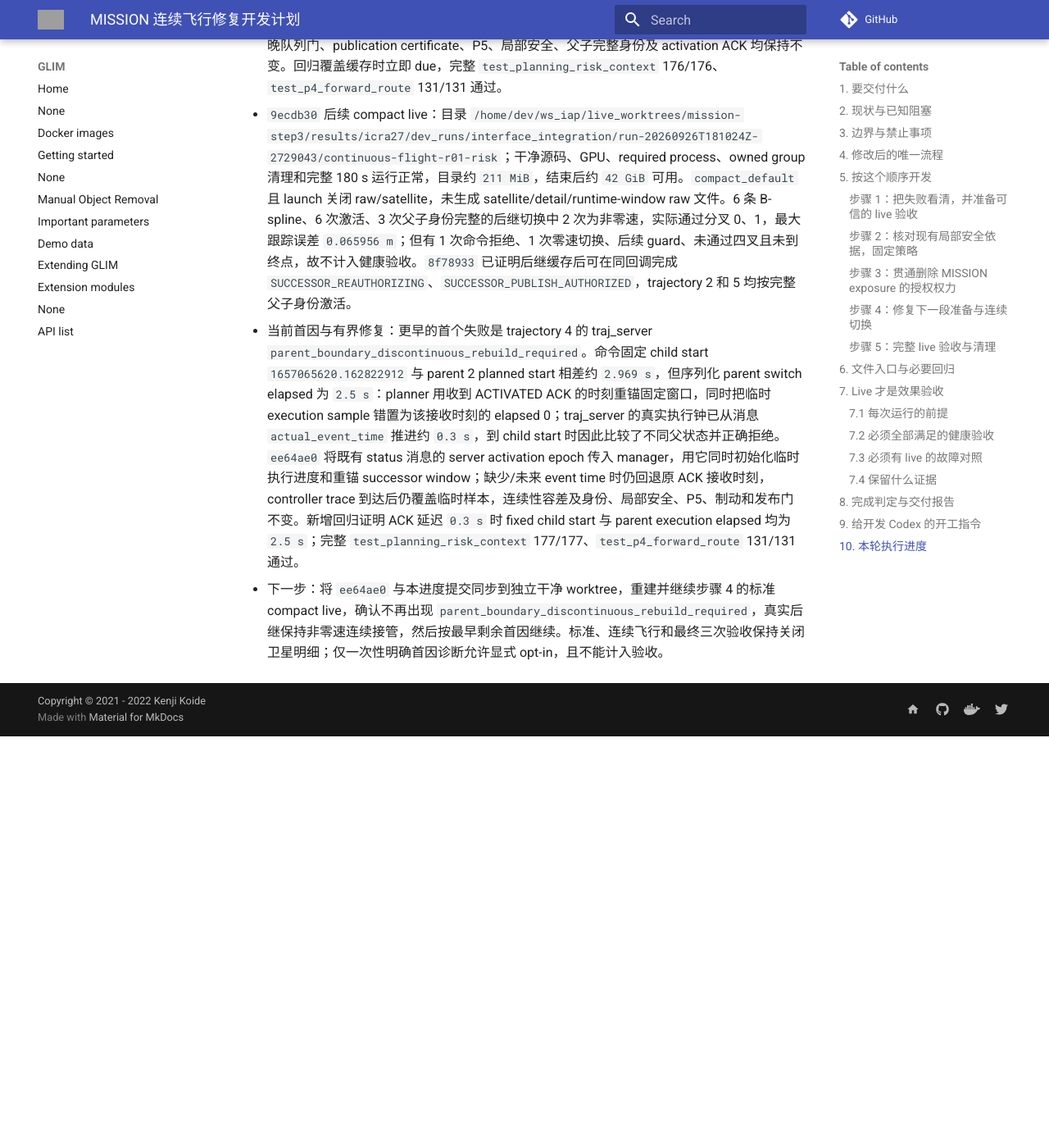
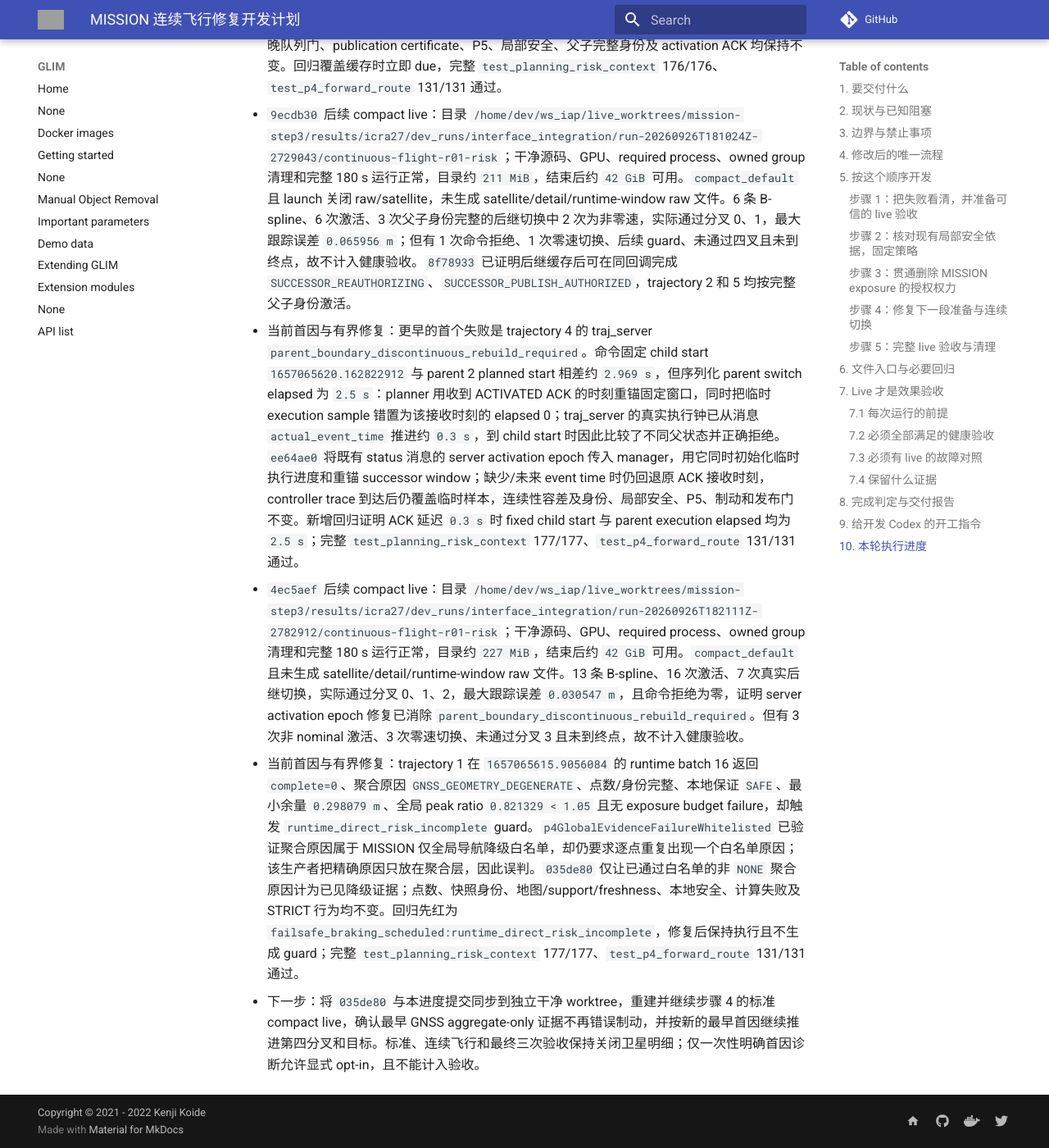
Before and after one commit to Printeger/iap, an MkDocs documentation site: the page built from docs/icra27/MISSION_CONTINUOUS_FLIGHT_IMPLEMENTATION_PLAN.md, in a window 1280 px wide and 1400 px high, scrolled down 26690 px. Shown: the whole window at 82% size. Built offline with MkDocs 1.6.1 and Material for MkDocs 9.7.7, drawn with Linux system fonts in a browser that asks for light colours; nearby versions of some CDN libraries; comment, search, counter and statistics services are not loaded; before the commit the page ends 27588 px from its top, so only the background shows below that; grey boxes are pictures that could not be loaded.

Commit message:
docs(icra27): record aggregate GNSS runtime fix

```diff
--- a/docs/icra27/MISSION_CONTINUOUS_FLIGHT_IMPLEMENTATION_PLAN.md
+++ b/docs/icra27/MISSION_CONTINUOUS_FLIGHT_IMPLEMENTATION_PLAN.md
@@ -255,7 +255,7 @@ symlink、非 tracked 且无进程占用后才能按精确路径删除。遵守
 
 ## 10. 本轮执行进度
 
-- 提交：步骤 1 为 `83fddbc`、`9f27a05`、`f6761b8`、`784d3d3`、`a4a35e9`、`30426ac`、`ffc118b`；步骤 2 为 `a751d5f`、`641b3ad`；步骤 3 为 `93bd62c`；步骤 4 当前到 `ee64ae0`（完整因果提交链见下述逐次 live 记录）；磁盘与证据策略为 `64f6764`、`b772ed9`（均基于计划提交 `e675443`）。用户历史文件 `docs/whatsnext.md` 保持未跟踪、未修改。
+- 提交：步骤 1 为 `83fddbc`、`9f27a05`、`f6761b8`、`784d3d3`、`a4a35e9`、`30426ac`、`ffc118b`；步骤 2 为 `a751d5f`、`641b3ad`；步骤 3 为 `93bd62c`；步骤 4 当前到 `035de80`（完整因果提交链见下述逐次 live 记录）；磁盘与证据策略为 `64f6764`、`b772ed9`（均基于计划提交 `e675443`）。用户历史文件 `docs/whatsnext.md` 保持未跟踪、未修改。
 - 完成项：步骤 1 已补全 optimizer/refinement/manager/FSM 首因，continuous-flight analyzer 已拒绝 guard 伪后继、身份或父子链不符、零速切换、命令断流、required process 提前退出、短程停车、终点悬停不足和未由 odom 穿越四叉。步骤 2 已确认生产路径统一复用 `LocalMotionAssurance`/`LocalClearanceEvaluator` 且必要输入缺失时 fail closed；森林配置仍为 tracking `0.15 m`、safety margin `0.20 m`、surface `0.02 m`、`uncalibrated_default_v1`，故后续证据只适用于仿真/开发，不能冒充部署标定。步骤 3 已移除 MISSION exposure 的独立拒绝/制动权并保留真实风险诊断和排序；STRICT、局部净空、support/freshness、身份、动力学与制动门不变。
 - 失败首因：基线轨迹 5 为 `SUCCESSOR_CURVE_PREPARATION_FAILED` 且旧 detail 泄漏初始化占位；轨迹 9 为 P5 重复累计 prior episode 后 exposure braking。原始证据：`results/icra27/dev_runs/interface_integration/run-20260926T050049Z-450628/full-r01-risk/exports/planner_p4_risk_astar_debug.csv.execution_events.csv` 及同目录 `stdout.log`。步骤 3 干净 live 已证明旧 exposure 不再制动，但第一 actual B-spline 因 `local_clearance_margin_not_positive` 被硬局部门拒绝，下一冻结通道又继承失败候选的 `HOLD_REQUIRED`，故未首航；`bspline_count=0` 和零位移是结果，不是首因。
 - live 证据：步骤 3 使用独立 worktree/build/install，在 `93bd62c78b6dc7af731b25c6e2a71794d02b14eb` 运行 180 s；GPU preflight 通过、required processes 未提前退出、launch exit 0，manifest 为 `git_worktree_clean=true`。目录：`/home/dev/ws_iap/live_worktrees/mission-step3/results/icra27/dev_runs/interface_integration/run-20260926T081255Z-633590`。该失败运行不计入最终健康三次。
@@ -330,4 +330,6 @@ symlink、非 tracked 且无进程占用后才能按精确路径删除。遵守
 - 当前有界修复与 CPU 证据：`8f78933` 让完整认证 child 一旦缓存就通过同一现有 follow-up 进入最新快照再授权和发布，不再等待最小 lead 下界；固定 start、至少 1 s 父承诺、200 ms 最晚队列门、publication certificate、P5、局部安全、父子完整身份及 activation ACK 均保持不变。回归覆盖缓存时立即 due，完整 `test_planning_risk_context` 176/176、`test_p4_forward_route` 131/131 通过。
 - `9ecdb30` 后续 compact live：目录 `/home/dev/ws_iap/live_worktrees/mission-step3/results/icra27/dev_runs/interface_integration/run-20260926T181024Z-2729043/continuous-flight-r01-risk`；干净源码、GPU、required process、owned group 清理和完整 180 s 运行正常，目录约 `211 MiB`，结束后约 `42 GiB` 可用。`compact_default` 且 launch 关闭 raw/satellite，未生成 satellite/detail/runtime-window raw 文件。6 条 B-spline、6 次激活、3 次父子身份完整的后继切换中 2 次为非零速，实际通过分叉 0、1，最大跟踪误差 `0.065956 m`；但有 1 次命令拒绝、1 次零速切换、后续 guard、未通过四叉且未到终点，故不计入健康验收。`8f78933` 已证明后继缓存后可在同回调完成 `SUCCESSOR_REAUTHORIZING`、`SUCCESSOR_PUBLISH_AUTHORIZED`，trajectory 2 和 5 均按完整父子身份激活。
 - 当前首因与有界修复：更早的首个失败是 trajectory 4 的 traj_server `parent_boundary_discontinuous_rebuild_required`。命令固定 child start `1657065620.162822912` 与 parent 2 planned start 相差约 `2.969 s`，但序列化 parent switch elapsed 为 `2.5 s`：planner 用收到 ACTIVATED ACK 的时刻重锚固定窗口，同时把临时 execution sample 错置为该接收时刻的 elapsed 0；traj_server 的真实执行钟已从消息 `actual_event_time` 推进约 `0.3 s`，到 child start 时因此比较了不同父状态并正确拒绝。`ee64ae0` 将既有 status 消息的 server activation epoch 传入 manager，用它同时初始化临时执行进度和重锚 successor window；缺少/未来 event time 时仍回退原 ACK 接收时刻，controller trace 到达后仍覆盖临时样本，连续性容差及身份、局部安全、P5、制动和发布门不变。新增回归证明 ACK 延迟 `0.3 s` 时 fixed child start 与 parent execution elapsed 均为 `2.5 s`；完整 `test_planning_risk_context` 177/177、`test_p4_forward_route` 131/131 通过。
-- 下一步：将 `ee64ae0` 与本进度提交同步到独立干净 worktree，重建并继续步骤 4 的标准 compact live，确认不再出现 `parent_boundary_discontinuous_rebuild_required`，真实后继保持非零速连续接管，然后按最早剩余首因继续。标准、连续飞行和最终三次验收保持关闭卫星明细；仅一次性明确首因诊断允许显式 opt-in，且不能计入验收。
+- `4ec5aef` 后续 compact live：目录 `/home/dev/ws_iap/live_worktrees/mission-step3/results/icra27/dev_runs/interface_integration/run-20260926T182111Z-2782912/continuous-flight-r01-risk`；干净源码、GPU、required process、owned group 清理和完整 180 s 运行正常，目录约 `227 MiB`，结束后约 `42 GiB` 可用。`compact_default` 且未生成 satellite/detail/runtime-window raw 文件。13 条 B-spline、16 次激活、7 次真实后继切换，实际通过分叉 0、1、2，最大跟踪误差 `0.030547 m`，且命令拒绝为零，证明 server activation epoch 修复已消除 `parent_boundary_discontinuous_rebuild_required`。但有 3 次非 nominal 激活、3 次零速切换、未通过分叉 3 且未到终点，故不计入健康验收。
+- 当前首因与有界修复：trajectory 1 在 `1657065615.9056084` 的 runtime batch 16 返回 `complete=0`、聚合原因 `GNSS_GEOMETRY_DEGENERATE`、点数/身份完整、本地保证 `SAFE`、最小余量 `0.298079 m`、全局 peak ratio `0.821329 < 1.05` 且无 exposure budget failure，却触发 `runtime_direct_risk_incomplete` guard。`p4GlobalEvidenceFailureWhitelisted` 已验证聚合原因属于 MISSION 仅全局导航降级白名单，却仍要求逐点重复出现一个白名单原因；该生产者把精确原因只放在聚合层，因此误判。`035de80` 仅让已通过白名单的非 `NONE` 聚合原因计为已见降级证据；点数、快照身份、地图/support/freshness、本地安全、计算失败及 STRICT 行为均不变。回归先红为 `failsafe_braking_scheduled:runtime_direct_risk_incomplete`，修复后保持执行且不生成 guard；完整 `test_planning_risk_context` 177/177、`test_p4_forward_route` 131/131 通过。
+- 下一步：将 `035de80` 与本进度提交同步到独立干净 worktree，重建并继续步骤 4 的标准 compact live，确认最早 GNSS aggregate-only 证据不再错误制动，并按新的最早首因继续推进第四分叉和目标。标准、连续飞行和最终三次验收保持关闭卫星明细；仅一次性明确首因诊断允许显式 opt-in，且不能计入验收。
```
